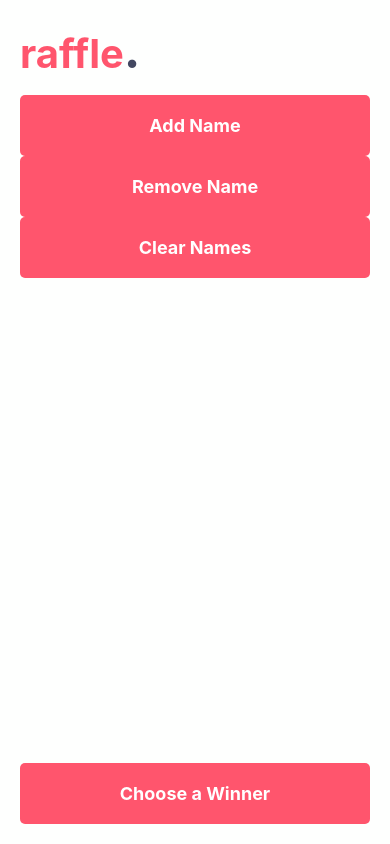
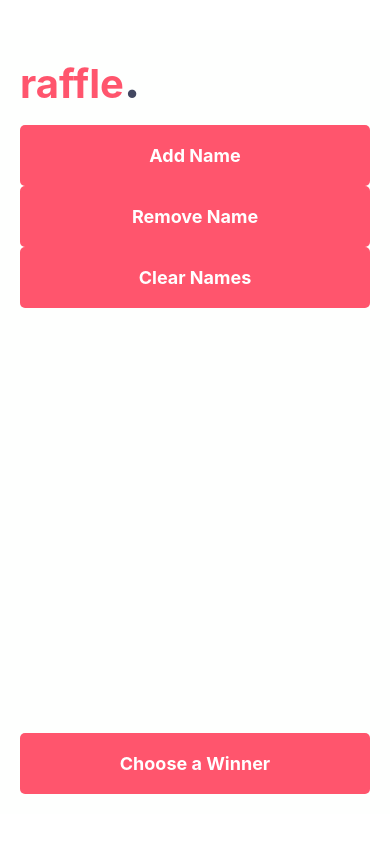
Before and after one commit to ren1el/raffle, a React Native app: screen / in a window 390 px wide. Built offline with nearby package versions, Linux system fonts and the light colour scheme.

Commit message:
change some margins

```diff
--- a/src/components/Main.jsx
+++ b/src/components/Main.jsx
@@ -1,5 +1,4 @@
 import React from 'react'
-import Constants from 'expo-constants'
 import { StyleSheet, View } from 'react-native'
 import theme from '../theme';
 import Button from './Button';
@@ -26,8 +25,8 @@ const Main = () => {
 
 const style = StyleSheet.create({
   mainContainer: {
-    marginTop: Constants.statusBarHeight,
-    marginBottom: Constants.statusBarHeight,
+    marginTop: 30,
+    marginBottom: 30,
     flexGrow: 1,
     flexShrink: 1,
     backgroundColor: theme.colors.offwhite,
```
